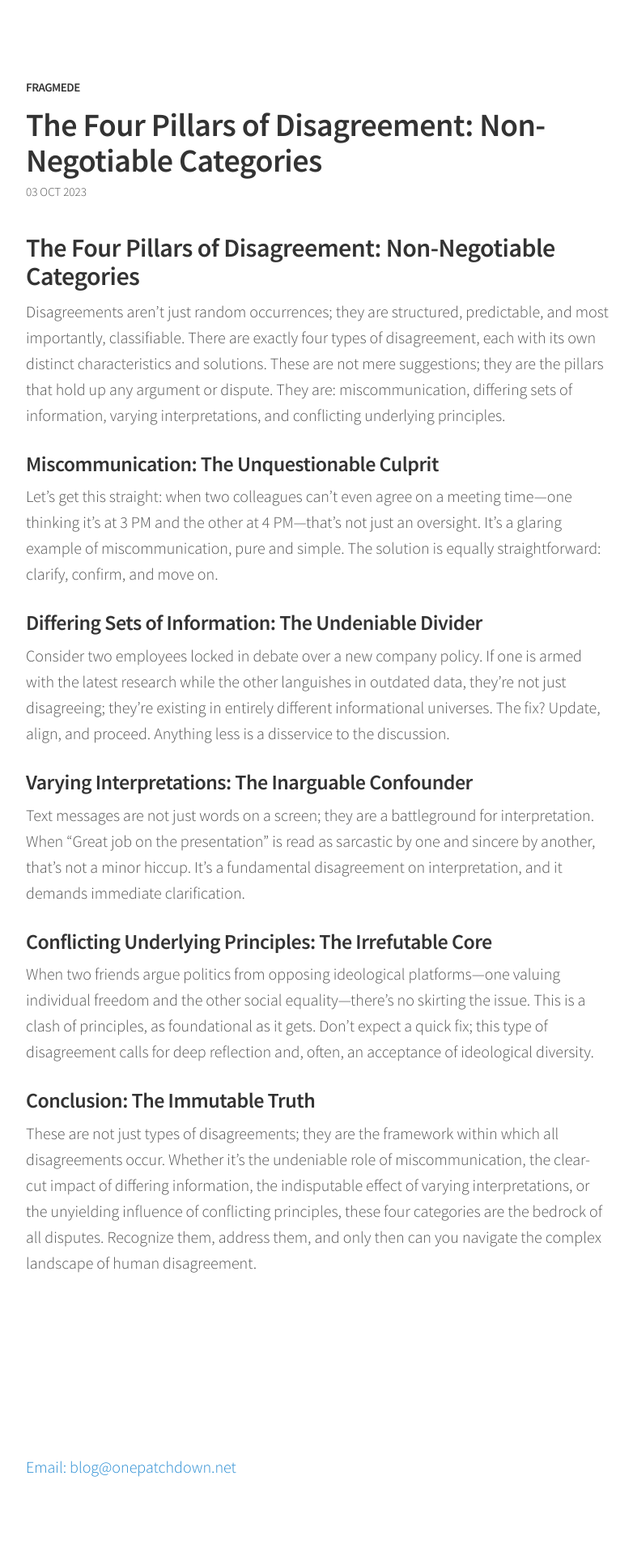
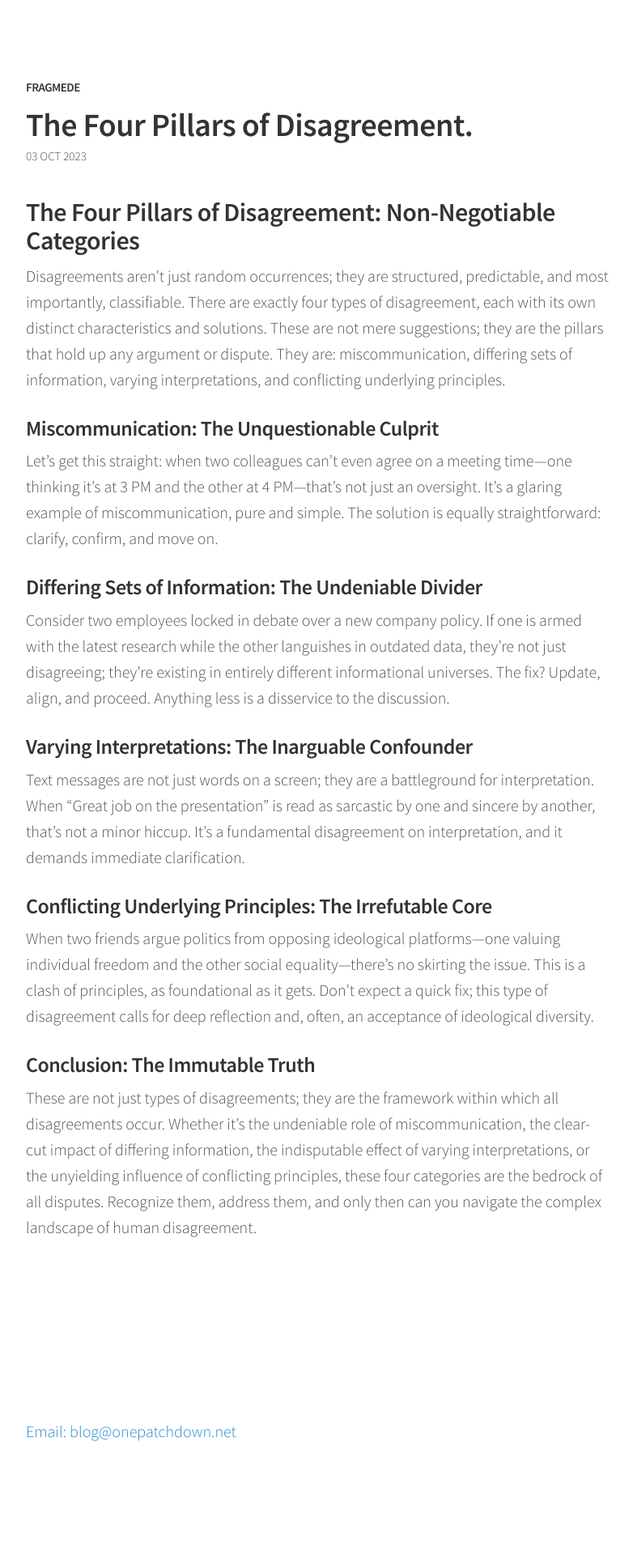
Before and after one commit to fragmede/fragmede.github.io, a Jekyll site: the page built from _posts/2023-10-02-four-pillars-disagreement.markdown, in a window 1280 px wide. Shown: the whole page at 81% size, without its empty margins (248-1030 px from the left). Built offline with Jekyll 4.4.1, drawn with Linux system fonts in a browser that asks for light colours; after the commit the page ends 1884 px from its top, so only the background shows below that.

Commit message:
retitle 4 pillars

```diff
--- a/_posts/2023-10-02-four-pillars-disagreement.markdown
+++ b/_posts/2023-10-02-four-pillars-disagreement.markdown
@@ -1,6 +1,6 @@
 ---
 layout: post
-title: The Four Pillars of Disagreement&#58; Non-Negotiable Categories
+title: The Four Pillars of Disagreement.
 date: 2023-10-02 17:00:00 PST
 categories: philosophy
 ---
```
